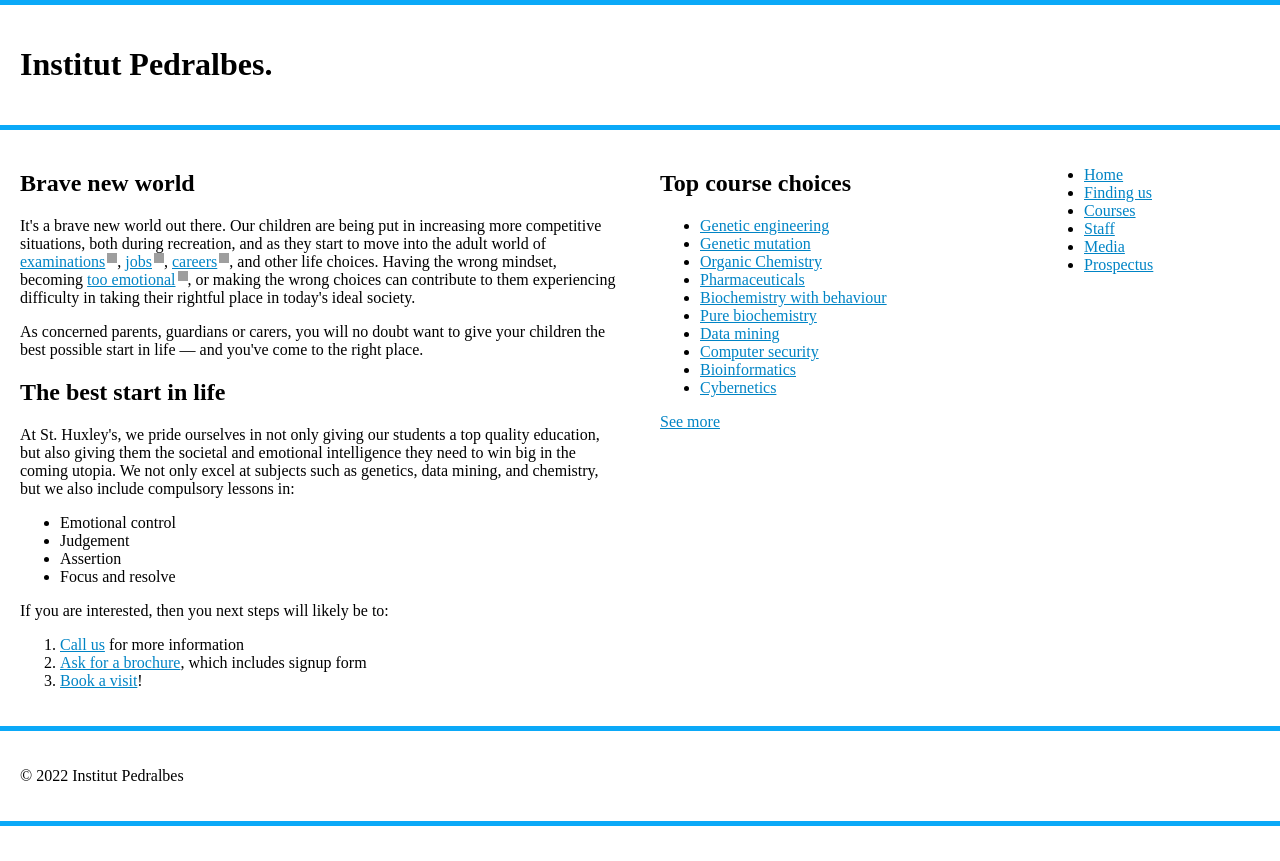
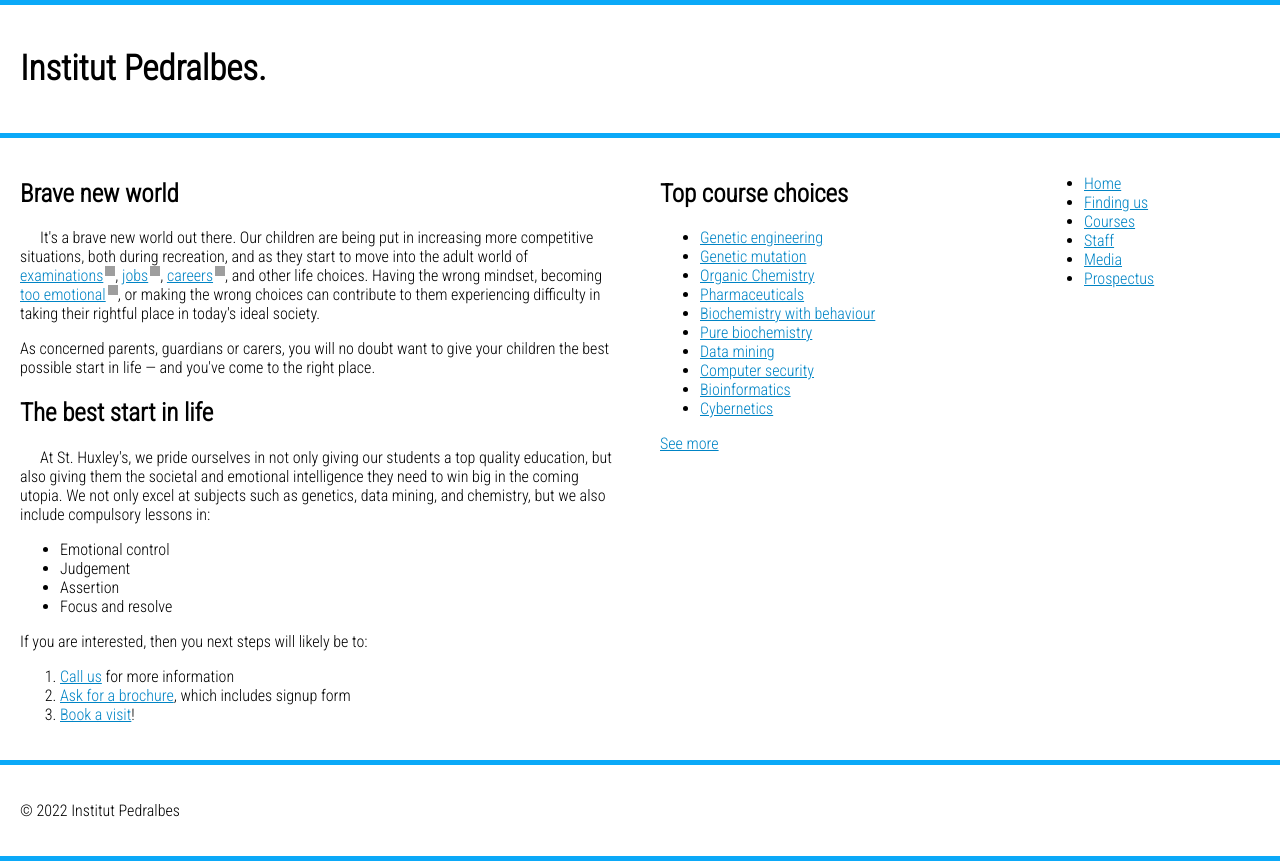
Before and after one commit to inspedralbes/disseny-de-la-portada-d-una-web-escolar-al20jovgarfra, a plain HTML site: page web/index.html in a window 1280 px wide. Before the commit the page ends 826 px from the top, so only its background shows below. Drawn offline with Linux system fonts and the light colour scheme; grey boxes are pictures that could not be loaded.

Commit message:
Font Roboto Condensed afegida i començat estils del text

```diff
--- a/web/css/style.css
+++ b/web/css/style.css
@@ -2,6 +2,8 @@
 
 * {
   box-sizing: border-box;
+  font-family: 'Roboto Condensed';
+  font-size: 16px;
 }
 
 body {
@@ -44,6 +46,23 @@ header, footer {
 
 /* WRITE YOUR CODE BELOW HERE */
 
+/* TEXTS */
+
+/* La primera p despres de un h2 */
+h2+p{
+  text-indent: 20px;
+}
+
+h1{
+  font-size: 35px;
+}
+
+h2{
+  font-size: 25px;
+}
+
+
+/* LINKS */
 /* Color normal del link */
 a:link {
   color: #0084c5;
--- a/web/index.html
+++ b/web/index.html
@@ -5,6 +5,10 @@
     <meta name="viewport" content="width=device-width">
     <title>Institut Pedralbes</title>
     <link href="css/style.css" type="text/css" rel="stylesheet">
+
+    <link rel="preconnect" href="https://fonts.googleapis.com">
+<link rel="preconnect" href="https://fonts.gstatic.com" crossorigin>
+<link href="https://fonts.googleapis.com/css2?family=Roboto+Condensed:wght@300&display=swap" rel="stylesheet">
   </head>
   <body>
 
```
